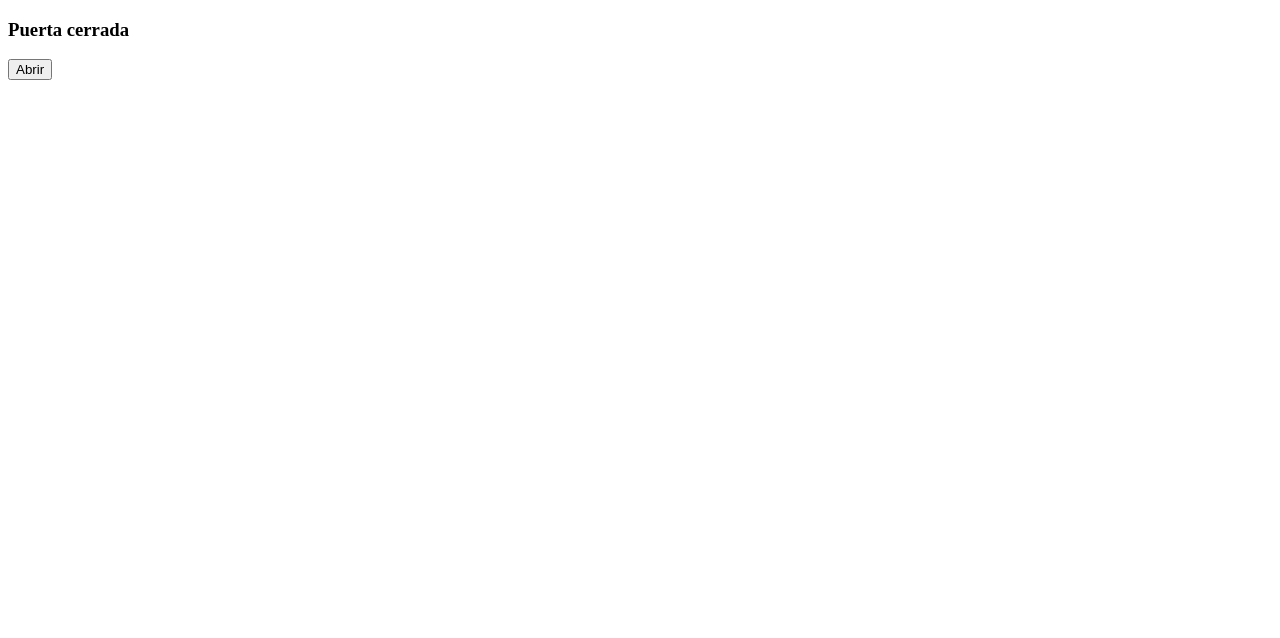
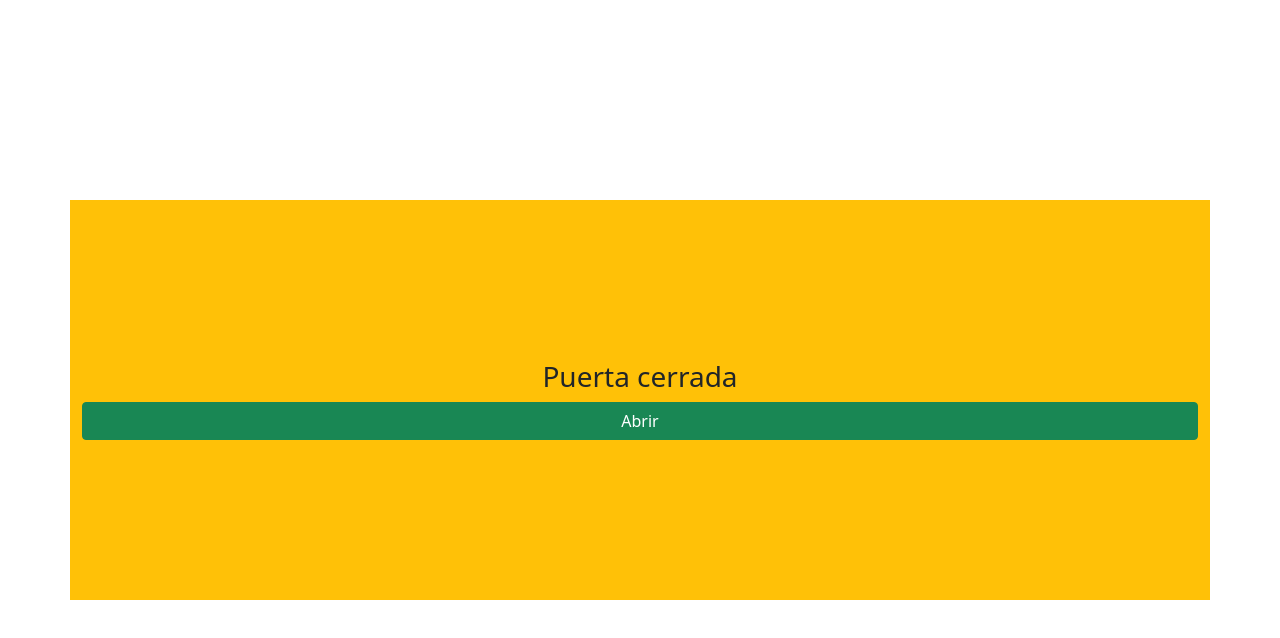
Before and after one commit to matirinfante/VueJSTest, a plain HTML site: page index.html in a window 1280 px wide. Drawn offline with nearby package versions, Linux system fonts and the light colour scheme.

Commit message:
adding reactive styles

```diff
--- a/index.html
+++ b/index.html
@@ -4,6 +4,8 @@
     <meta charset="UTF-8"/>
     <meta http-equiv="X-UA-Compatible" content="IE=edge"/>
     <meta name="viewport" content="width=device-width, initial-scale=1.0"/>
+    <link href="https://cdn.jsdelivr.net/npm/bootstrap@5.1.3/dist/css/bootstrap.min.css" rel="stylesheet"
+          integrity="sha384-1BmE4kWBq78iYhFldvKuhfTAU6auU8tT94WrHftjDbrCEXSU1oBoqyl2QvZ6jIW3" crossorigin="anonymous">
     <title>VueJS</title>
 </head>
 <body>
@@ -19,12 +21,25 @@
         },
         watch: {
             doorState(value) {
-                value ? this.stateText = "Puerta abierta" : this.stateText = "Puerta cerrada";
+                if (value) {
+                    this.stateText = "Puerta abierta";
+                } else {
+                    this.stateText = "Puerta cerrada";
+                }
             }
         },
         computed: {
             label() {
                 return this.doorState ? "Cerrar" : "Abrir"
+            },
+            styles() {
+                return this.doorState ? ['bg-success'] : ['bg-warning'];
+            },
+            btnStyle() {
+                return this.doorState ? ['btn-danger'] : ['btn-success'];
+            },
+            txtStyle() {
+                return this.doorState ? ['text-white'] : ['text-dark'];
             }
         },
         methods: {
@@ -33,12 +48,18 @@
             }
         },
         template: `
-          <div><h3>{{ stateText }}</h3>
-          <button @click="changeState">{{ label }}</button>
+          <div class="d-flex align-items-center vh-100">
+          <div class="container text-center h-50 d-flex flex-column align-items-center justify-content-center" :class="styles"><h3
+              :class="txtStyle">{{ stateText }}</h3>
+            <button class="btn w-100" :class="btnStyle" @click="changeState">{{ label }}</button>
           </div>
-
+          </div>
         `,
     }).mount("#app");
+
 </script>
+<script src="https://cdn.jsdelivr.net/npm/bootstrap@5.1.3/dist/js/bootstrap.bundle.min.js"
+        integrity="sha384-ka7Sk0Gln4gmtz2MlQnikT1wXgYsOg+OMhuP+IlRH9sENBO0LRn5q+8nbTov4+1p"
+        crossorigin="anonymous"></script>
 </body>
 </html>
```
